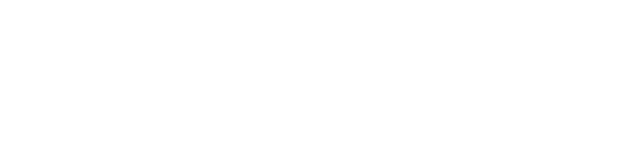
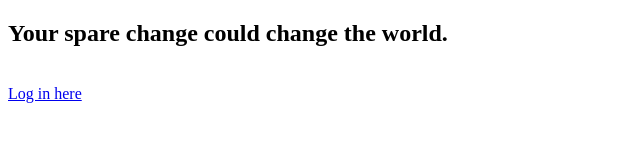
Before and after one commit to oohsimiii/thinking, a plain HTML site: page templates/LoginHandler.html in a window 1280 px wide. Shown: the whole page, without its empty margins (0-640 px from the left). Drawn offline with Linux system fonts and the light colour scheme; files that its build step writes are made by us from their sources.

Commit message:
loginhandler

```diff
--- a/templates/LoginHandler.html
+++ b/templates/LoginHandler.html
@@ -1,10 +1,14 @@
 <!DOCTYPE html>
 <html>
   <head>
-    <title>Donation$</title>
+    <title>Login Page</title>
     <link rel="stylesheet" href="LoginHandler.css">
   </head>
   <body>
-
+    <h2>Your spare change could change the world.</h2>
+  </body>
+  <br>
+  <body>
+    <a href="url"> Log in here </a>
   </body>
 </html>
```
